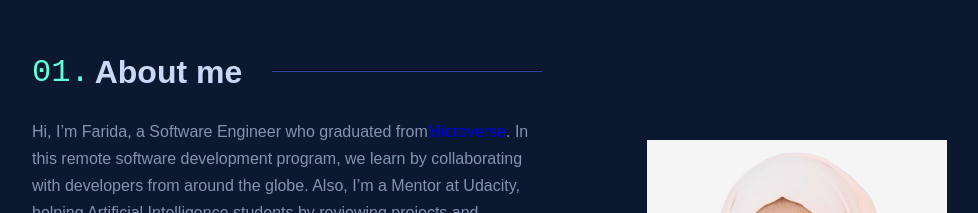
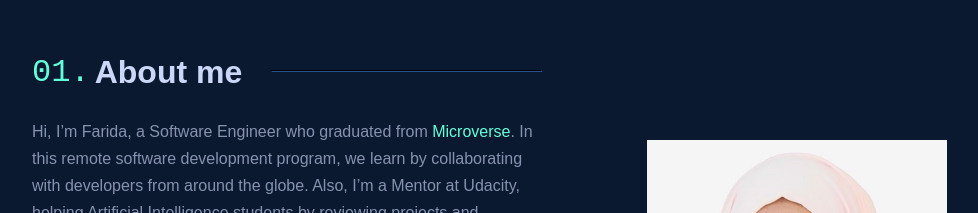
Before and after one commit to Farida-Hamid/Personal-Website, a React (Create React App) app: page / in a window 1280 px wide. Shown: the part 980-1193 px from the top of the page, without its empty margins (158-1136 px from the left). Built offline with nearby package versions, Linux system fonts and the light colour scheme.

Commit message:
Style link

```diff
--- a/src/components/About.js
+++ b/src/components/About.js
@@ -12,7 +12,7 @@ const About = () => {
           <hr></hr>
         </h2>
         <p>Hi, I’m Farida, a Software Engineer who graduated from
-        <a href="https://www.microverse.org">Microverse</a>. In this
+        <a style={{color: "var(--green)"}} href="https://www.microverse.org"> Microverse</a>. In this
          remote software development program, we learn by collaborating with developers
          from around the globe. Also, I’m a Mentor at Udacity, helping Artificial
          Intelligence students by reviewing projects and answering questions.<br/><br/>
```
